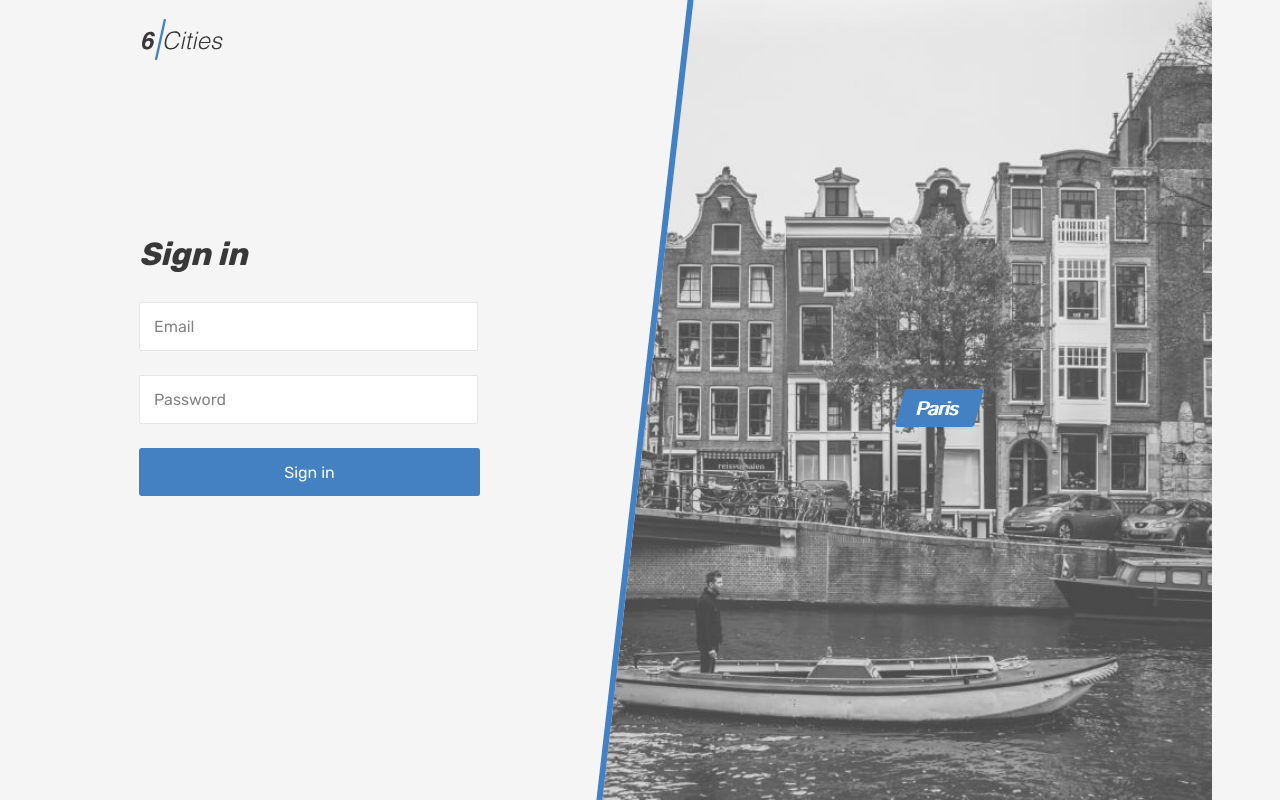
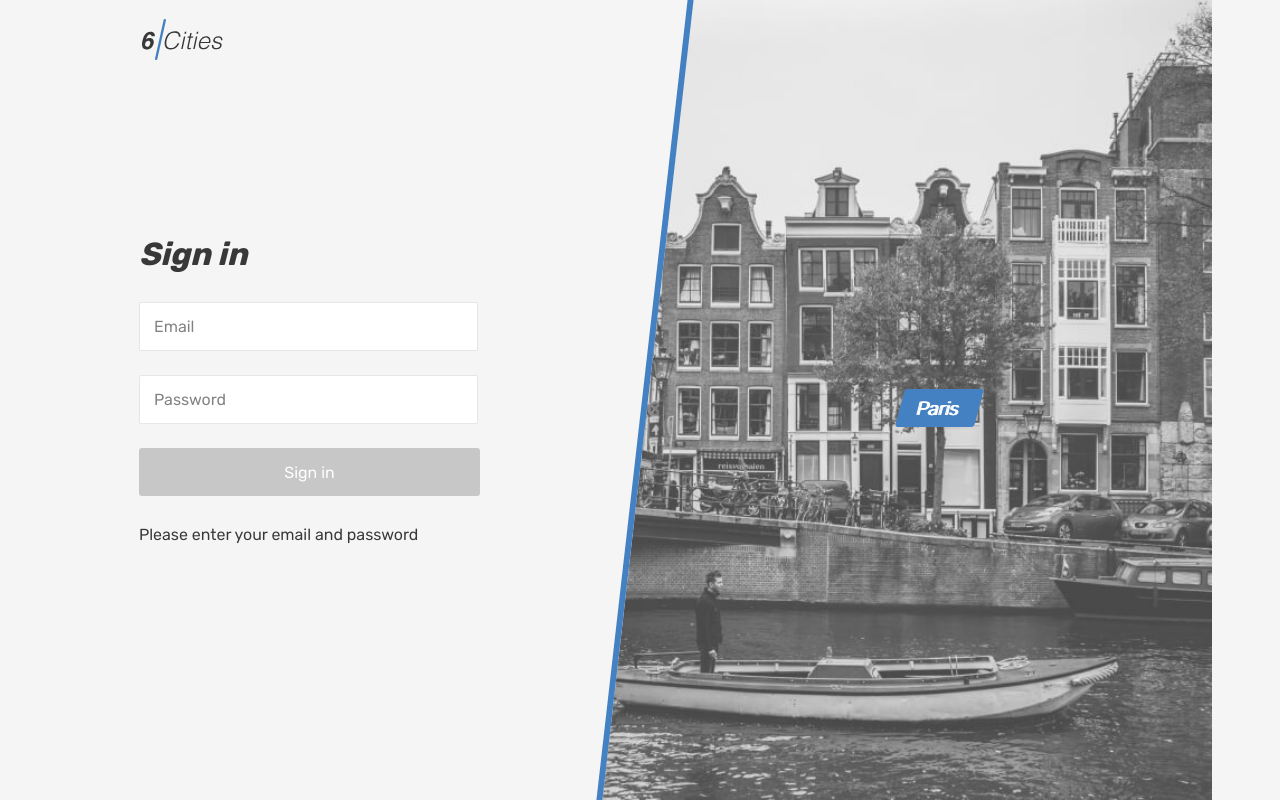
Before and after one commit to Ekzaton/859219-six-cities-5, a React app: page /login/ in a window 1280 px wide. Built offline with nearby package versions, Linux system fonts and the light colour scheme; no server answers.

Commit message:
Updated 'sign-in-form.tsx' component

```diff
--- a/src/components/sign-in-form/sign-in-form.tsx
+++ b/src/components/sign-in-form/sign-in-form.tsx
@@ -1,14 +1,31 @@
 import React from "react";
 import {useDispatch, useSelector} from "react-redux";
 
+import {REG_EXP_EMAIL, REG_EXP_PASSWORD} from "../../consts/components";
+
 import {logIn} from "../../store/user/api-actions";
 
-import {selectIsDataSending} from "../../store/user/selectors";
+import {selectIsDataSending, selectIsSendingError} from "../../store/user/selectors";
 
 const SignInForm = (): JSX.Element => {
   const dispatch = useDispatch();
   const isDataSending = useSelector(selectIsDataSending);
+  const isSendingError = useSelector(selectIsSendingError);
 
+  const initialLogin = {
+    isValidEmail: false,
+    isValidPassword: false,
+    hideInvalidEmailMsg: true,
+    hideInvalidPasswordMsg: true
+  };
+
+  const [login, setLogin] = React.useState(initialLogin);
+  const isValidEmail = login.isValidEmail;
+  const isValidPassword = login.isValidPassword;
+  const isValidForm = isValidEmail && isValidPassword;
+  const hideInvalidEmailMsg = login.hideInvalidEmailMsg;
+  const hideInvalidPasswordMsg = login.hideInvalidPasswordMsg;
+  const hideInvalidMsgs = hideInvalidEmailMsg && hideInvalidPasswordMsg;
   const emailRef = React.useRef() as React.MutableRefObject<HTMLInputElement>;
   const passwordRef = React.useRef() as React.MutableRefObject<HTMLInputElement>;
 
@@ -17,7 +34,10 @@ const SignInForm = (): JSX.Element => {
       className="login__form form"
       onSubmit={(evt: React.FormEvent) => {
         evt.preventDefault();
-        dispatch(logIn({email: emailRef.current.value, password: passwordRef.current.value}));
+        dispatch(logIn({
+          email: emailRef.current.value,
+          password: passwordRef.current.value
+        }));
       }}
     >
       <div className="login__input-wrapper form__input-wrapper">
@@ -29,8 +49,15 @@ const SignInForm = (): JSX.Element => {
           name="email"
           placeholder="Email"
           autoComplete="false"
-          pattern="([\w.%+-]+)@([\w-]+\.)+([\w]{2,})"
           required
+          onChange={(evt: React.ChangeEvent<HTMLInputElement>) => {
+            const isValid = REG_EXP_EMAIL.test(evt.target.value);
+            setLogin((currentLogin) => ({
+              ...currentLogin,
+              isValidEmail: isValid,
+              hideInvalidEmailMsg: isValid
+            }));
+          }}
           disabled={isDataSending}
         />
       </div>
@@ -43,18 +70,41 @@ const SignInForm = (): JSX.Element => {
           name="password"
           placeholder="Password"
           autoComplete="false"
-          pattern="(?=.*[A-Za-z])(?=.*\d)[A-Za-z\d]{8,}"
           required
+          onChange={(evt: React.ChangeEvent<HTMLInputElement>) => {
+            const isValid = REG_EXP_PASSWORD.test(evt.target.value);
+            setLogin((currentLogin) => ({
+              ...currentLogin,
+              isValidPassword: isValid,
+              hideInvalidPasswordMsg: isValid
+            }));
+          }}
           disabled={isDataSending}
         />
       </div>
       <button
         className="login__submit form__submit button"
         type="submit"
-        disabled={isDataSending}
+        disabled={!isValidForm || isDataSending}
       >
         Sign in
       </button>
+      <div style={{marginTop: `30px`}}>
+        {
+          hideInvalidMsgs && isValidForm && ``
+          || hideInvalidMsgs && !isValidEmail && !isValidPassword && `Please enter your email and password`
+          || hideInvalidMsgs && !isValidEmail && isValidPassword && `Please enter your email`
+          || !hideInvalidEmailMsg && `Invalid email! Please enter a valid email`
+          || isDataSending && `Signing in... Please wait`
+          || isSendingError && `Sign in error! Please try again later`
+        }
+      </div>
+      <div style={{marginTop: `30px`}}>
+        {
+          hideInvalidMsgs && isValidEmail && !isValidPassword && `Please enter your password`
+          || !hideInvalidPasswordMsg && `Invalid password! Password must contains at least 8 characters with letters and digits only`
+        }
+      </div>
     </form>
   );
 };
--- a/src/consts/components.ts
+++ b/src/consts/components.ts
@@ -1,6 +1,8 @@
 export const OFFER_IMAGES_COUNT = 6;
 export const OFFER_REVIEWS_COUNT = 10;
 export const RATING_STARS_COUNT = 5;
+export const REG_EXP_EMAIL = /^([\w.%+-]+)@([\w-]+\.)+([\w]{2,})$/;
+export const REG_EXP_PASSWORD = /^(?=.*[A-Za-z])(?=.*\d)[A-Za-z\d]{8,}$/;
 
 export enum BtnBigSize {
   WIDTH = 31,
```
